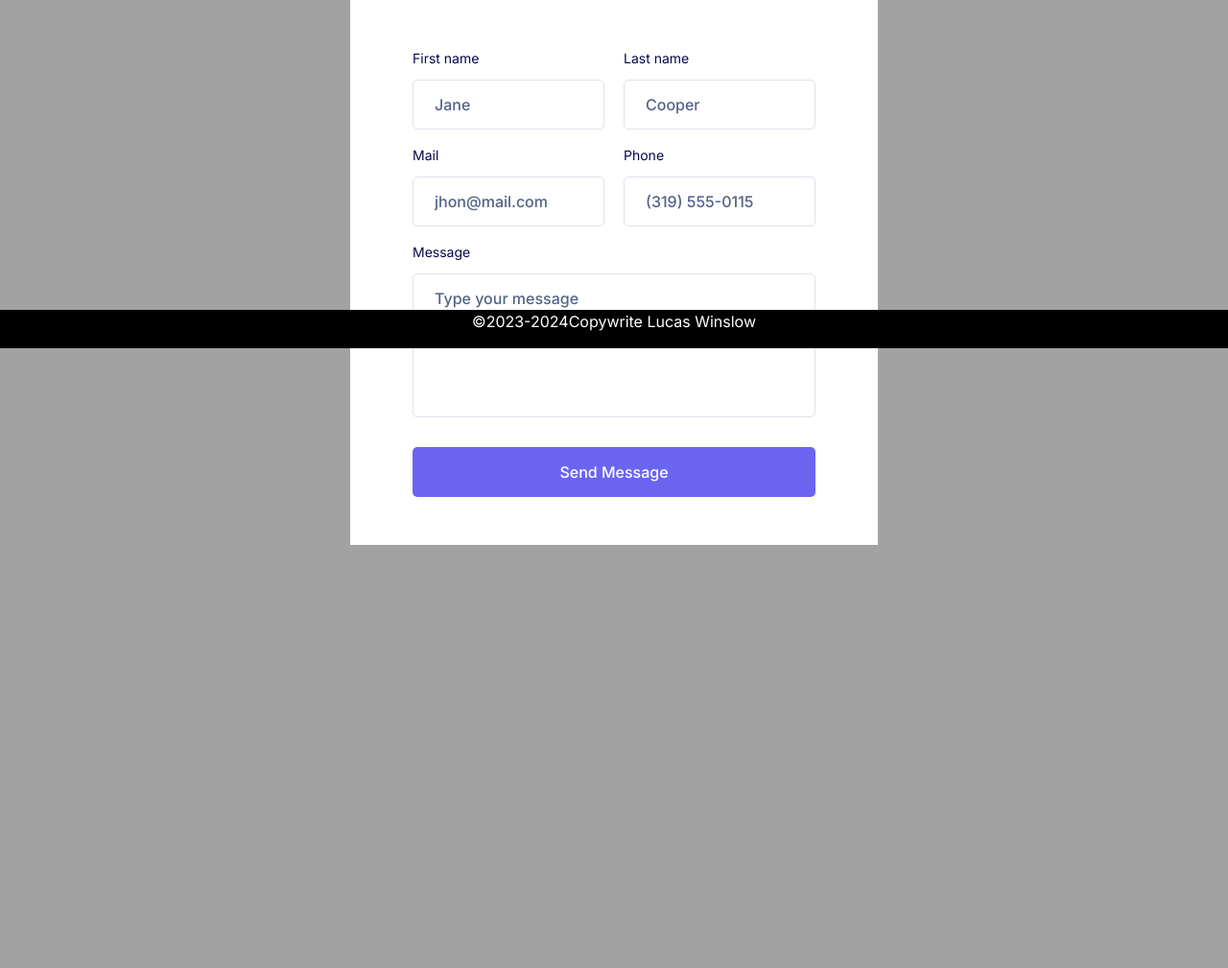
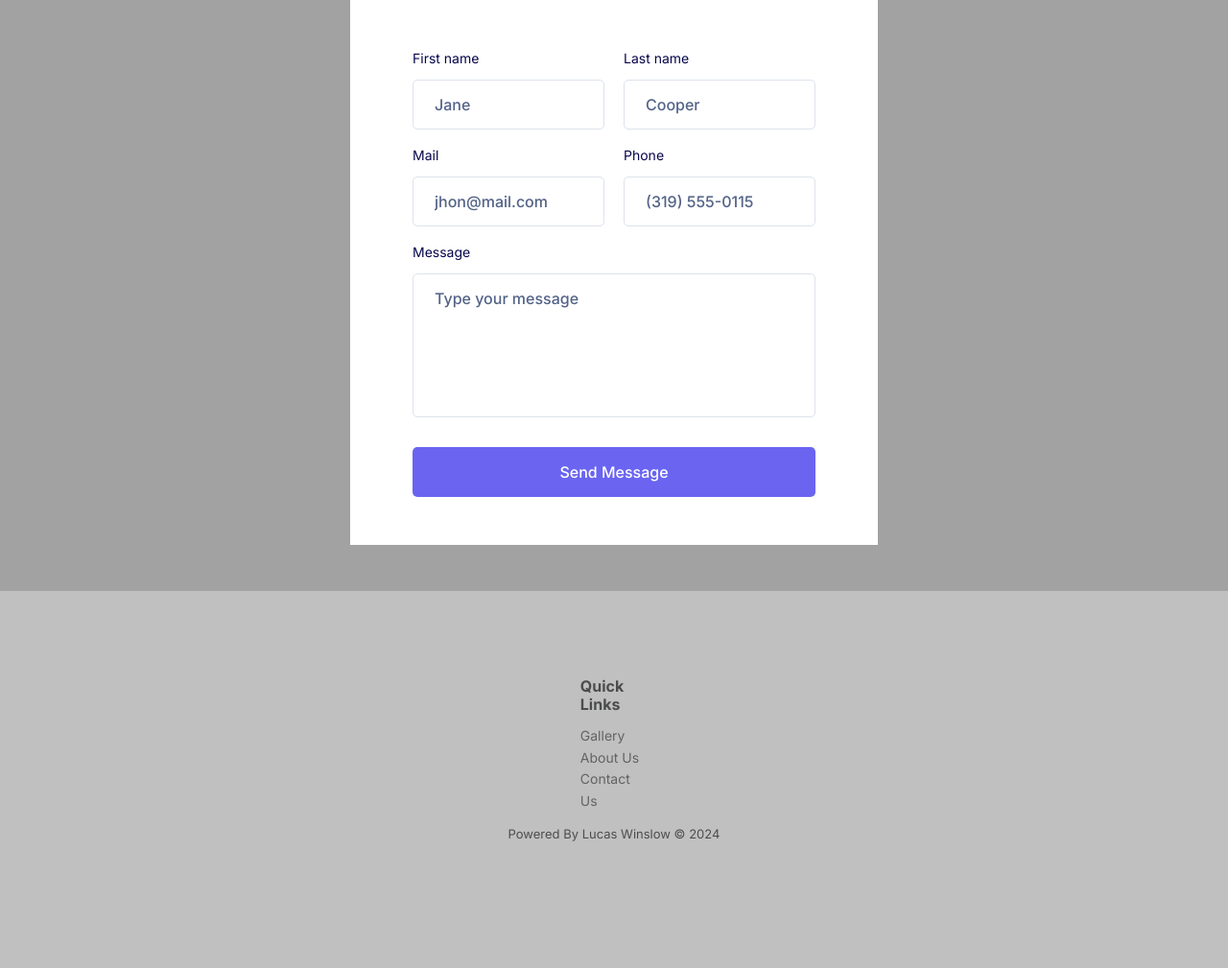
Before and after one commit to LucasWinslow/Bootstrap-Portfolio, a PHP site: page /contact.html in a window 1280 px wide. Shown: the part 437-1446 px from the top of the page at 96% size. Before the commit the page ends 1005 px from the top, so only its background shows below. Run offline with PHP 8.4, Linux system fonts and the light colour scheme.

Commit message:
Update 1.28.24.1

```diff
--- a/contact.html
+++ b/contact.html
@@ -1,3 +1,4 @@
+<!-- update background -->
 <!DOCTYPE html>
 <html>
 
@@ -317,10 +318,42 @@
       </style>
 
 
-    <div id="footer">
-        <p>&copy;2023-2024Copywrite Lucas Winslow</p>
-    </div>
-
+    <!-- footer -->
+<div class="footer-clean">
+  <footer>
+      <div class="container">
+          <div class="row justify-content-center">
+              <div class="col-sm-4 col-md-3 item">
+                  <!-- <h3>Let's Connect</h3>
+                  <ul> -->
+                      <!-- <li><a href="#">FaceBook</a></li>
+                      <li><a href="#">Instagram</a></li>
+                      <li><a href="#">LinkedIn</a></li>
+                  </ul> -->
+              </div>
+              <div class="col-sm-4 col-md-3 item">
+                  <h3>Quick Links</h3>
+                  <ul>
+                      <li><a href="Portfolio.html">Gallery</a></li>
+                      <li><a href="Team.Html"> About Us</a></li>
+                      <li><a href="Contact.html">Contact Us</a></li>
+                  </ul>
+              </div>
+              <div class="col-sm-4 col-md-3 item">
+                  <!-- <h3>Careers</h3>
+                  <ul>
+                      <li><a href="#">Job openings</a></li>
+                      <li><a href="#">Employee success</a></li>
+                      <li><a href="#">Benefits</a></li>
+                  </ul> -->
+              </div class="row justify-content-center">
+              <!-- <div class="col-lg-3 item social"><a href="#"><i class="icon ion-social-facebook"></i></a><a href="#"><i class="icon ion-social-twitter"></i></a><a href="#"><i class="icon ion-social-snapchat"></i></a><a href="#"><i class="icon ion-social-instagram"></i></a> -->
+                <p class="copyright" style="text-align: center; color: black;">Powered By Lucas Winslow © 2024</p>
+              </div>
+          </div>
+      </div>
+  </footer>
+</div>
 
 </section>
 <script tpe="text/javascript">
--- a/index.css
+++ b/index.css
@@ -110,7 +110,18 @@ text-align: center;
 }
 
 /* Carosuel */
-.imgc1{
+.container{
+  width: fit-content;
+  height: fit-content;
+  background-color: rgba(0, 0, 0, 0.00);
+}
+
+#carouselContainer{
+  background-color: rgba(0, 0, 0, 0.00);
+}
+
+
+#imgc1{
    display: block;
    height: auto;
    max-width: 100%;
@@ -119,7 +130,7 @@ text-align: center;
    width: 100%;
  }
 
- .imgc2{
+ #imgc2{
    display: block;
  height: auto;
  max-width: 100%;
```
Also changed, not shown: LWREADME.md (+3 -0 lines), portfolio.css (added, +44 -0 lines), portfolio.html (+63 -5 lines), portfolio.js (added, +11 -0 lines), CanoeVert.jpg (added), CanonFoto.jpg (added), Handshake.jpg (added), TestLucas.png (added), 5 other files.
